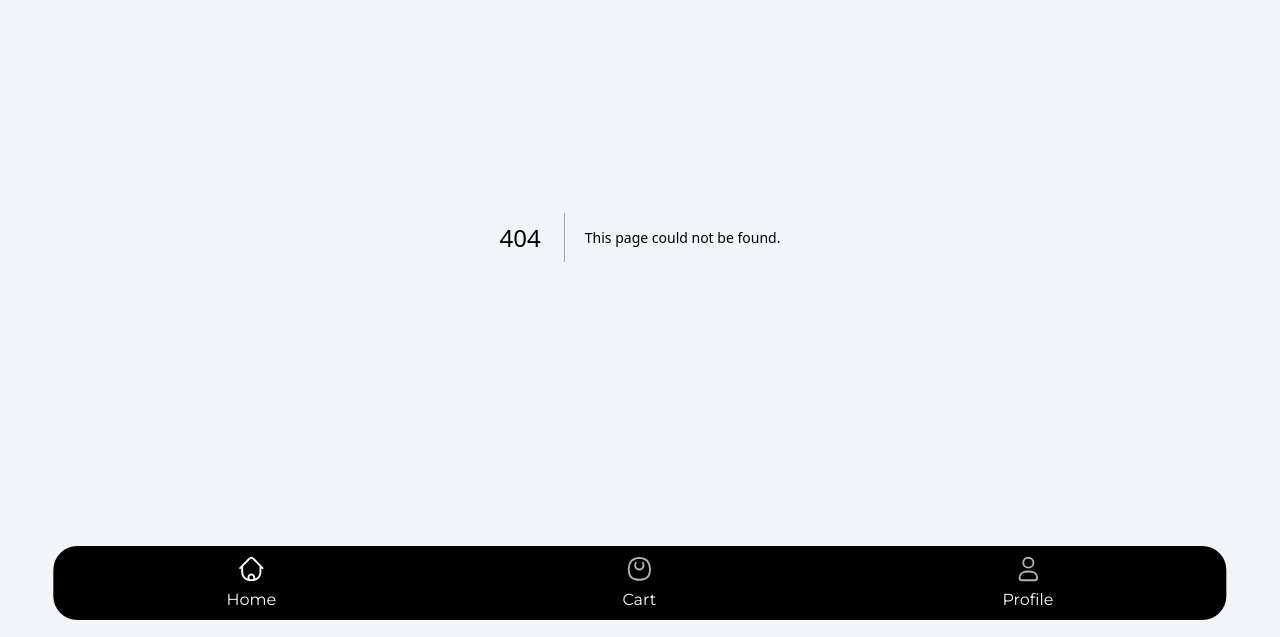
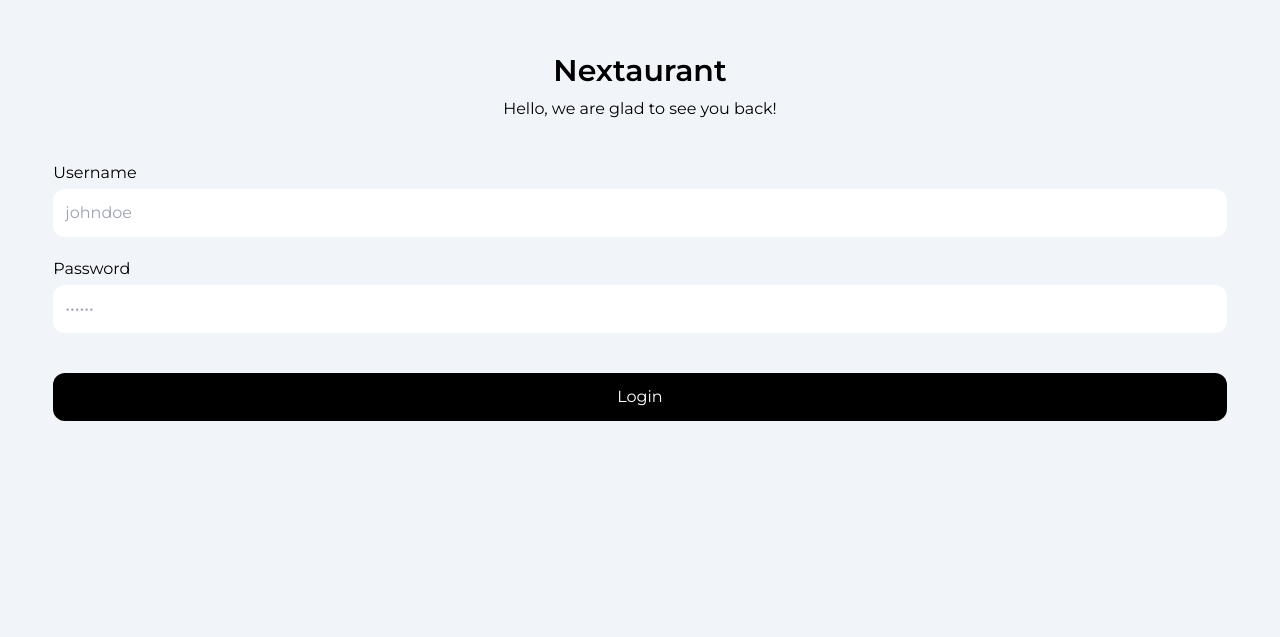
Before and after one commit to winstencoellins/nextaurant, a Next.js app: page /login in a window 1280 px wide. Before the commit this address had no page. Shown: the part 163-800 px from the top of the page. Built offline with nearby package versions, Linux system fonts and the light colour scheme.

Commit message:
add: login page

```diff
--- a/app/cart/page.tsx
+++ b/app/cart/page.tsx
@@ -24,7 +24,7 @@ export default function Cart() {
                 <div>
                     <h1 className="font-semibold text-lg">Fried Rice (x3)</h1>
                     <p className="text-slate-500 mt-1 mb-3">This is the short description of the food</p>
-                    <p className="mb-5">$ 23.00</p>
+                    <p className="mb-5 font-semibold">$ 23.00</p>
 
                     <button className="border border-red-500 text-red-500 px-3 py-1 rounded-3xl text-sm active:text-white active:bg-red-500">Remove</button>
                 </div>
--- /dev/null
+++ b/app/login/page.tsx
@@ -0,0 +1,23 @@
+export default function Login() {
+    return (
+        <div className="w-11/12 mx-auto h-screen flex justify-center items-center">
+            <div className="w-full">
+                <h1 className="font-semibold text-3xl text-center mb-2">Nextaurant</h1>
+                <p className="text-center mb-10">Hello, we are glad to see you back!</p>
+
+                <form>
+                    <div className="flex flex-col mb-5">
+                        <label>Username</label>
+                        <input type="text" placeholder="johndoe" className='px-3 py-3 rounded-xl mt-1' name='username' />
+                    </div>
+                    <div className="flex flex-col mb-5">
+                        <label>Password</label>
+                        <input type="password" placeholder="••••••" className='px-3 py-3 rounded-xl mt-1' name='username' />
+                    </div>
+
+                    <button type="submit" className="bg-black text-white w-full py-3 rounded-xl mt-5">Login</button>
+                </form>
+            </div>
+        </div>
+    )
+}
--- a/components/navigation.tsx
+++ b/components/navigation.tsx
@@ -14,7 +14,7 @@ export default function Navigation() {
     return (
         <div>
             {
-                pathname.includes('victuals') || pathname.includes('cart') || pathname.includes('profile') ?
+                pathname.includes('victuals') || pathname.includes('cart') || pathname.includes('profile') || pathname.includes('login') ?
                 <div></div>
                 :
                 <div className="flex justify-around bg-black fixed -bottom-5 left-1/2 -translate-x-1/2 -translate-y-1/2 w-11/12 mx-auto py-2 rounded-3xl">
```
